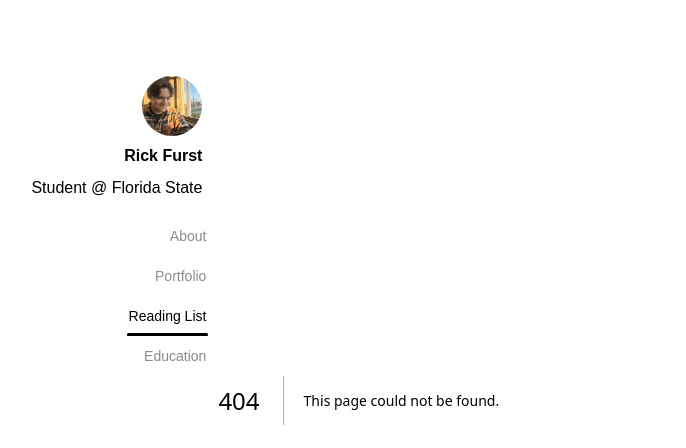
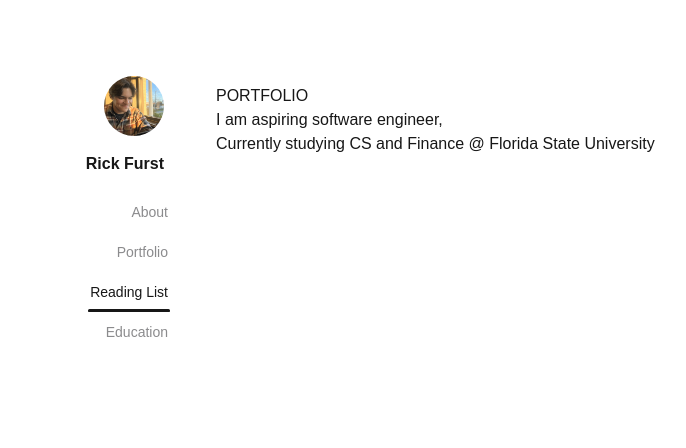
Before and after one commit to ricfrst/pWeb, a Next.js app: page /portfolio in a window 1280 px wide. Before the commit this address had no page. Shown: the top 448 px of the page, without its empty margins (204-890 px from the left). Built offline with nearby package versions, Linux system fonts and the light colour scheme.

Commit message:
new pages

```diff
--- /dev/null
+++ b/src/app/about/page.tsx
@@ -0,0 +1,24 @@
+"use client";
+import {useState} from 'react'
+import reactLogo from './assets/react.svg'
+import viteLogo from '/vite.svg'
+import Image from "next/image";
+
+
+
+export default function Page() {
+
+    return (
+
+        <div className="MAIN flex   m-5 flexbox h-full mr-66 mt-17 ">
+            <div className = "flex flex-col m-4 flex">
+                <p>ABOUT </p>
+                <p>I am aspiring software engineer,</p>
+                <a> Currently studying CS and Finance @ Florida State University  </a>
+            </div>
+
+        </div>
+
+
+    );
+}
--- a/src/app/components/sidebar.tsx
+++ b/src/app/components/sidebar.tsx
@@ -2,15 +2,15 @@ import Image from "next/image";
 
 export default function Sidebar(){
     return(
-        <div className=" MAIN SIDE flex flex-col w-[33%] items-end mt-15">
-            <div className="PFP flex flex-col m-4 gap-2 items-end ">
+        <div className=" MAIN SIDE flex flex-col w-[30%] items-end mt-15">
+            <div className="PFP flex flex-col m-4 gap-2 items-end">
                 <Image src={"/please.jpg"}
                        alt='pfp'
                        width="60"
                        height="60"
                        className="rounded-full"/>
-                <a className="font-bold">Rick Furst</a>
-                <a className="font-">Student @ Florida State</a>
+                <a></a>
+                <a className="font-bold mt-">Rick Furst</a>
 
             </div>
             <div role="tablist" className="tabs flex-col mt- tabs-border w-[45%] items-end">
--- a/src/app/globals.css
+++ b/src/app/globals.css
@@ -14,7 +14,7 @@
 
 @media (prefers-color-scheme: dark) {
   :root {
-    --background: rgba(33,59,47, 0.62);
+    --background: rgba(0,0,0, 0.62);
     --foreground: #ededed;
   }
 }
--- /dev/null
+++ b/src/app/portfolio/page.tsx
@@ -0,0 +1,24 @@
+"use client";
+import {useState} from 'react'
+import reactLogo from './assets/react.svg'
+import viteLogo from '/vite.svg'
+import Image from "next/image";
+
+
+
+export default function Page() {
+
+    return (
+
+        <div className="MAIN flex   m-5 flexbox h-full mr-66 mt-17 ">
+            <div className = "flex flex-col m-4 flex">
+                <p>PORTFOLIO</p>
+                <p>I am aspiring software engineer,</p>
+                <a> Currently studying CS and Finance @ Florida State University  </a>
+            </div>
+
+        </div>
+
+
+    );
+}
--- a/src/app/test/page.tsx
+++ b/src/app/test/page.tsx
@@ -5,12 +5,17 @@ import viteLogo from '/vite.svg'
 import Image from "next/image";
 
 
+
 export default function Page() {
 
     return (
 
-        <div className="MAIN flex border  flexbox h-full w-screen ">
-
+        <div className="MAIN flex   m-5 flexbox h-full mr-66 mt-17 ">
+            <div className = "flex flex-col m-4 flex">
+                <p>Hey there! Im Rick </p>
+                <p>I am aspiring software engineer,</p>
+                <a> Currently studying CS and Finance @ Florida State University  </a>
+            </div>
 
         </div>
 
```
